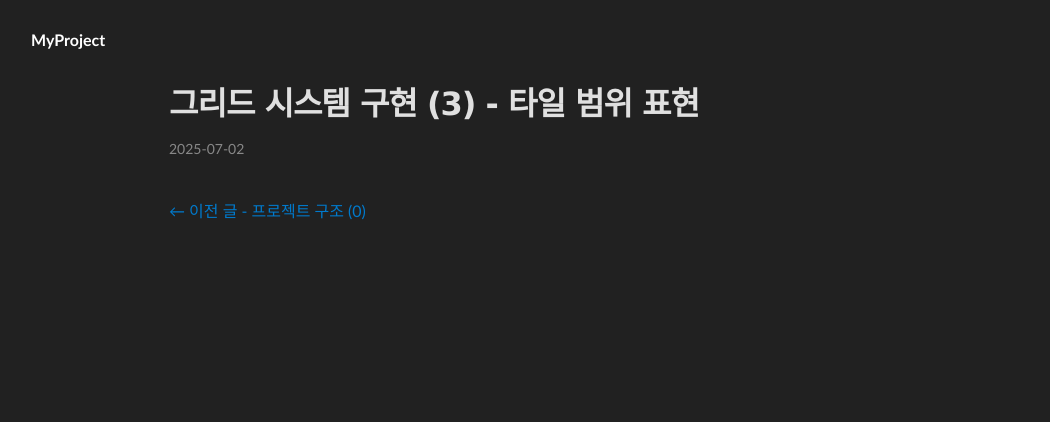
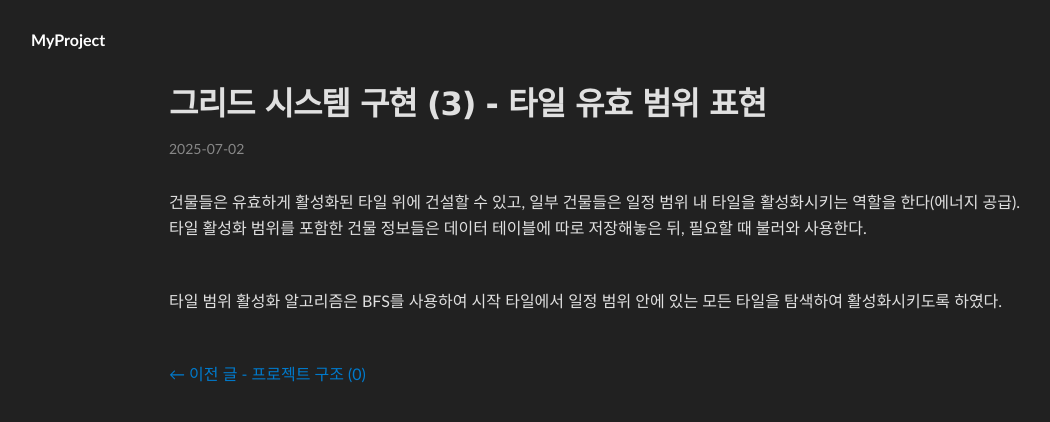
Before and after one commit to sqqaazz/MyProject, a Jekyll site: the page built from _posts/2025-07-02-Grid3.md, in a window 1280 px wide. Shown: the top 422 px of the page, without its empty margins (1-1051 px from the left). Built offline with Jekyll 4.4.1, drawn with Linux system fonts in a browser that asks for light colours.

Commit message:
2025-07-17

```diff
--- a/_posts/2025-07-02-Grid3.md
+++ b/_posts/2025-07-02-Grid3.md
@@ -1,8 +1,12 @@
 ---
 layout: post
-title: "그리드 시스템 구현 (3) - 타일 범위 표현"
+title: "그리드 시스템 구현 (3) - 타일 유효 범위 표현"
 date: 2025-07-02
 categories: [Grid]
 image: /assets/images/DrawGrid0.png
 excerpt: ""
 ---
+ 건물들은 유효하게 활성화된 타일 위에 건설할 수 있고, 일부 건물들은 일정 범위 내 타일을 활성화시키는 역할을 한다(에너지 공급).
+타일 활성화 범위를 포함한 건물 정보들은 데이터 테이블에 따로 저장해놓은 뒤, 필요할 때 불러와 사용한다.
+
+타일 범위 활성화 알고리즘은 BFS를 사용하여 시작 타일에서 일정 범위 안에 있는 모든 타일을 탐색하여 활성화시키도록 하였다.
```
